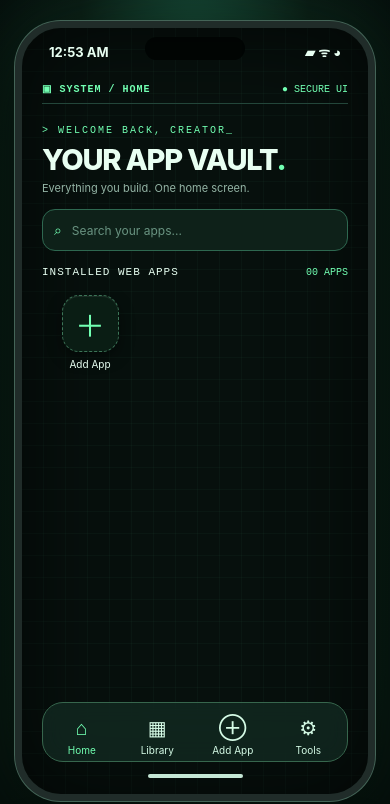
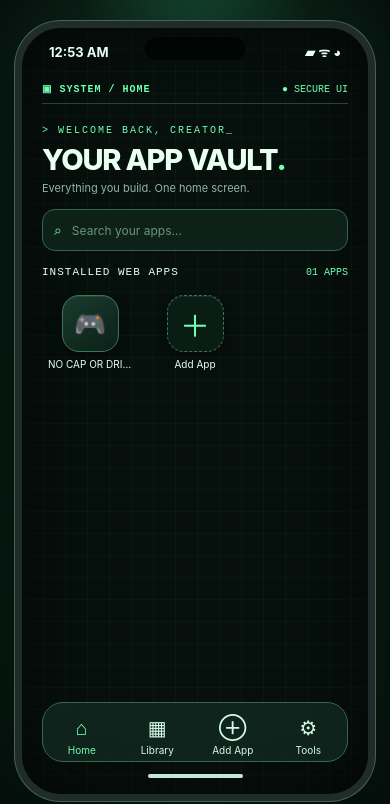
Before and after one commit to JarellV2000/New-phone, a plain HTML site: page index.html in a window 390 px wide. Shown: the part 64-868 px from the top of the page. Drawn offline with Linux system fonts and the light colour scheme.

Commit message:
Add approved official NO CAP OR DRINK app shortcut to NewPhone

```diff
--- a/index.html
+++ b/index.html
@@ -12,6 +12,20 @@
 'use strict';
 const key='newphone-app-v1';let apps=[];let editing=null;const $=id=>document.getElementById(id);
 try{const stored=JSON.parse(localStorage.getItem(key)||'[]');if(Array.isArray(stored))apps=stored.filter(x=>x&&typeof x.name==='string'&&typeof x.url==='string')}catch(e){}
+const officialGame={id:'official-ncod',name:'NO CAP OR DRINK',url:'https://jarellv2000.github.io/no-cap-or-drink-/',emoji:'🎮'};
+try{
+  const seededKey='newphone-official-ncod-seeded-v1';
+  if(localStorage.getItem(seededKey)!=='yes'){
+    if(!apps.some(a=>a.url.replace(/\/$/,'')===officialGame.url.replace(/\/$/,''))){
+      apps.unshift(officialGame);
+      localStorage.setItem(key,JSON.stringify(apps));
+    }
+    localStorage.setItem(seededKey,'yes');
+  }
+}catch(e){
+  if(!apps.some(a=>a.url===officialGame.url))apps.unshift(officialGame);
+}
+
 function persist(){try{localStorage.setItem(key,JSON.stringify(apps))}catch(e){notify('Could not save shortcuts in this browser.')}render()}
 function notify(message){const t=$('toast');t.textContent=message;t.style.display='block';clearTimeout(notify.timer);notify.timer=setTimeout(()=>t.style.display='none',3400)}
 function safeUrl(value){try{const u=new URL(value);return u.protocol==='https:'||u.protocol==='http:'?u.href:null}catch(e){return null}}
```
